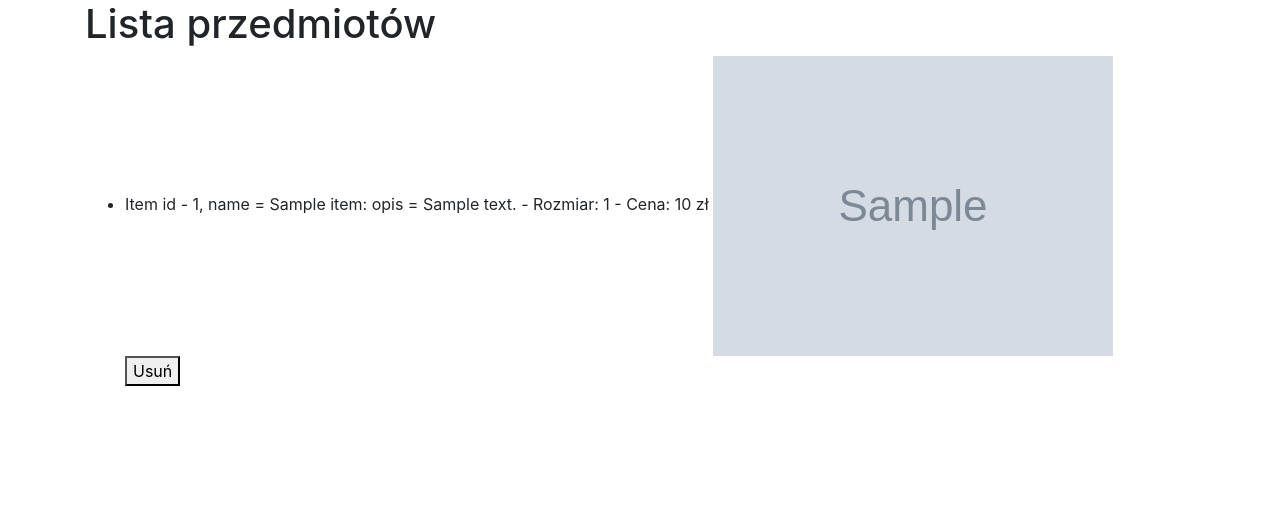
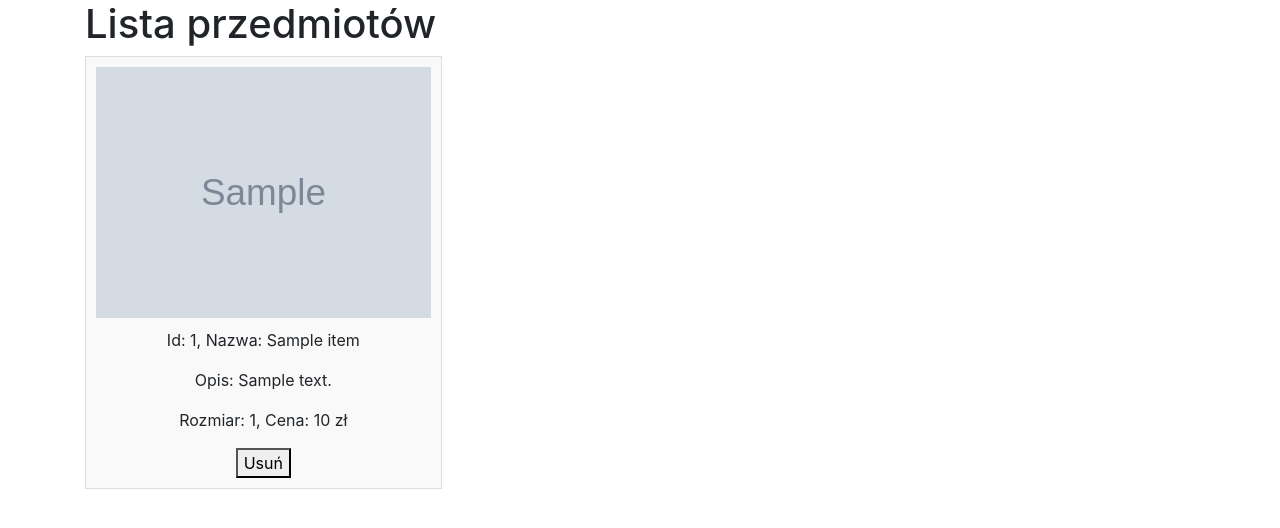
Before and after one commit to Piotras1024/commercy_shop, a Flask app: template website/templates/show_items.html in a window 1280 px wide. Shown: the part 136-664 px from the top of the page. Run offline with Flask 3, Linux system fonts and the light colour scheme; data comes from the database, SQL or seed files in the repository; both versions use the stored data as it was after the commit; the template is opened without the code that fills it: most values are stand-ins (such as "Sample title", 1, 10 or a date in 2020); grey boxes marked "Sample" are stand-in pictures; some libraries are stand-ins or nearby versions.

Commit message:
przedmioty w równych odstępach

```diff
--- /dev/null
+++ b/website/static/style.css
@@ -0,0 +1,30 @@
+.items-grid {
+    display: grid;
+    grid-template-columns: repeat(3, 1fr); /* trzy kolumny o równych rozmiarach */
+    grid-gap: 20px; /* odstępy między elementami */
+}
+
+.item {
+    text-align: center;
+    border: 1px solid #ddd; /* opcjonalna ramka dla każdego przedmiotu */
+    padding: 10px;
+    background-color: #f9f9f9; /* tło każdego przedmiotu */
+}
+
+.item img {
+    width: 100%; /* sprawia, że obrazy są responsywne i dopasowują się do szerokości kontenera */
+    height: auto;
+    margin-bottom: 10px;
+}
+
+@media (max-width: 768px) {
+    .items-grid {
+        grid-template-columns: repeat(2, 1fr); /* dwie kolumny na mniejszych ekranach */
+    }
+}
+
+@media (max-width: 480px) {
+    .items-grid {
+        grid-template-columns: 1fr; /* jedna kolumna na bardzo małych ekranach */
+    }
+}
--- a/website/templates/show_items.html
+++ b/website/templates/show_items.html
@@ -2,15 +2,22 @@
 {% block title %}List of Items{% endblock %}
 
 
+
 {% block content %}
+
   <h1>Lista przedmiotów</h1>
-  <ul>
+  <div class="items-grid">
     {% for item in items %}
-      <li>Item id - {{item.id}}, name = {{ item.name }}: opis = {{ item.description }} - Rozmiar: {{ item.size }} - Cena: {{ item.price }} zł <img src="{{ url_for('static', filename=item.img) }}" alt="Opis zdjęcia">
- </li>
-      <form action="{{ url_for('views.delete_item', item_id=item.id) }}" method="post" style="display: inline;">
-        <button type="submit">Usuń</button>
-      </form>
+      <div class="item">
+        <img src="{{ url_for('static', filename=item.img) }}" alt="Opis zdjęcia">
+        <p>Id: {{ item.id }}, Nazwa: {{ item.name }}</p>
+        <p>Opis: {{ item.description }}</p>
+        <p>Rozmiar: {{ item.size }}, Cena: {{ item.price }} zł</p>
+        <form action="{{ url_for('views.delete_item', item_id=item.id) }}" method="post">
+          <button type="submit">Usuń</button>
+        </form>
+      </div>
     {% endfor %}
-  </ul>
+  </div>
+
 {% endblock %}
```
Also changed, not shown: website/instance/database.db, website/static/bluza_czerwona.jpg (added), website/static/bluza_pokemon.jpg (added), website/static/dysk.png (added), website/static/jeansy.jpg (added), website/static/kurtka_skora.jpg (added), website/static/sukienka.jpg (added).
